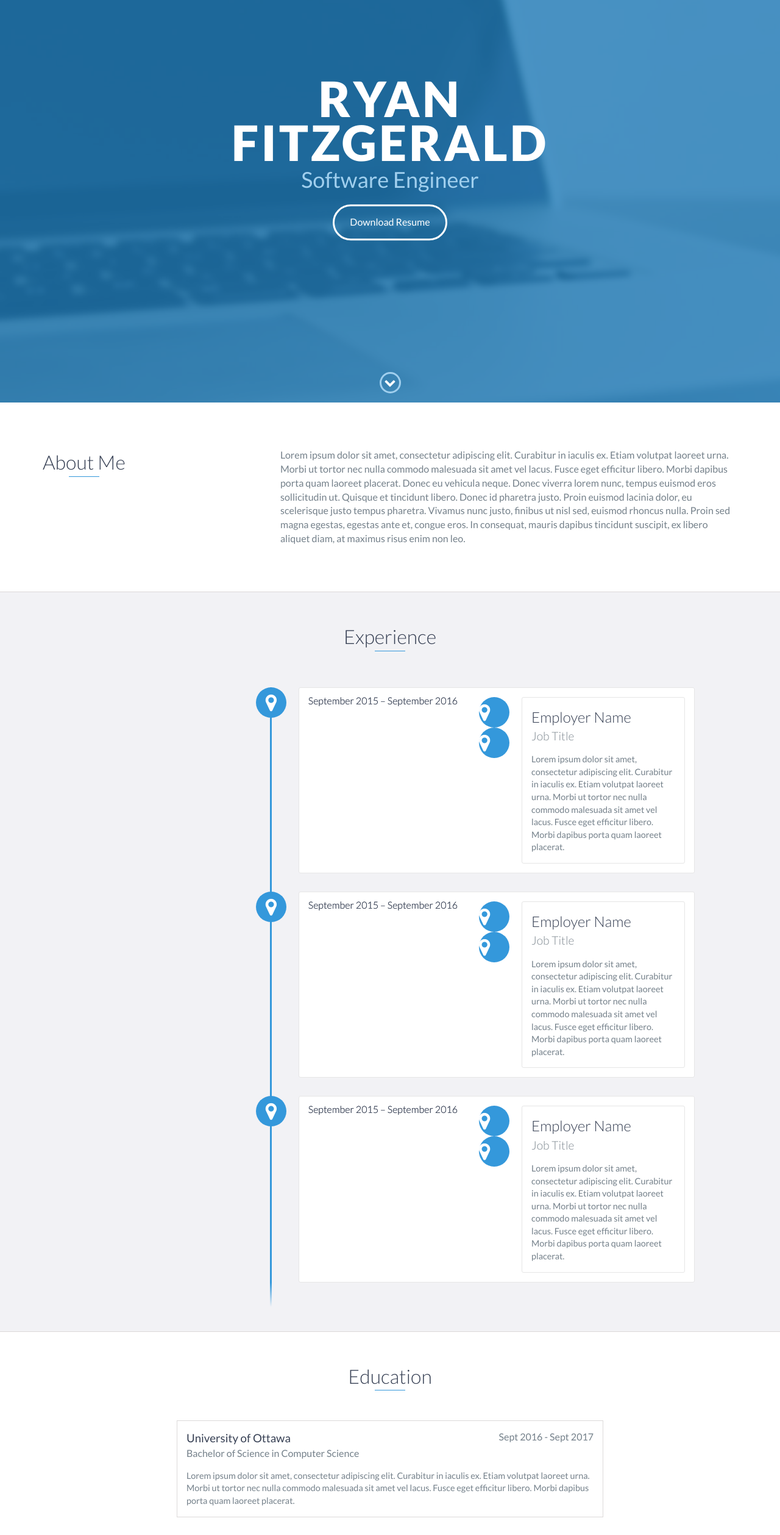
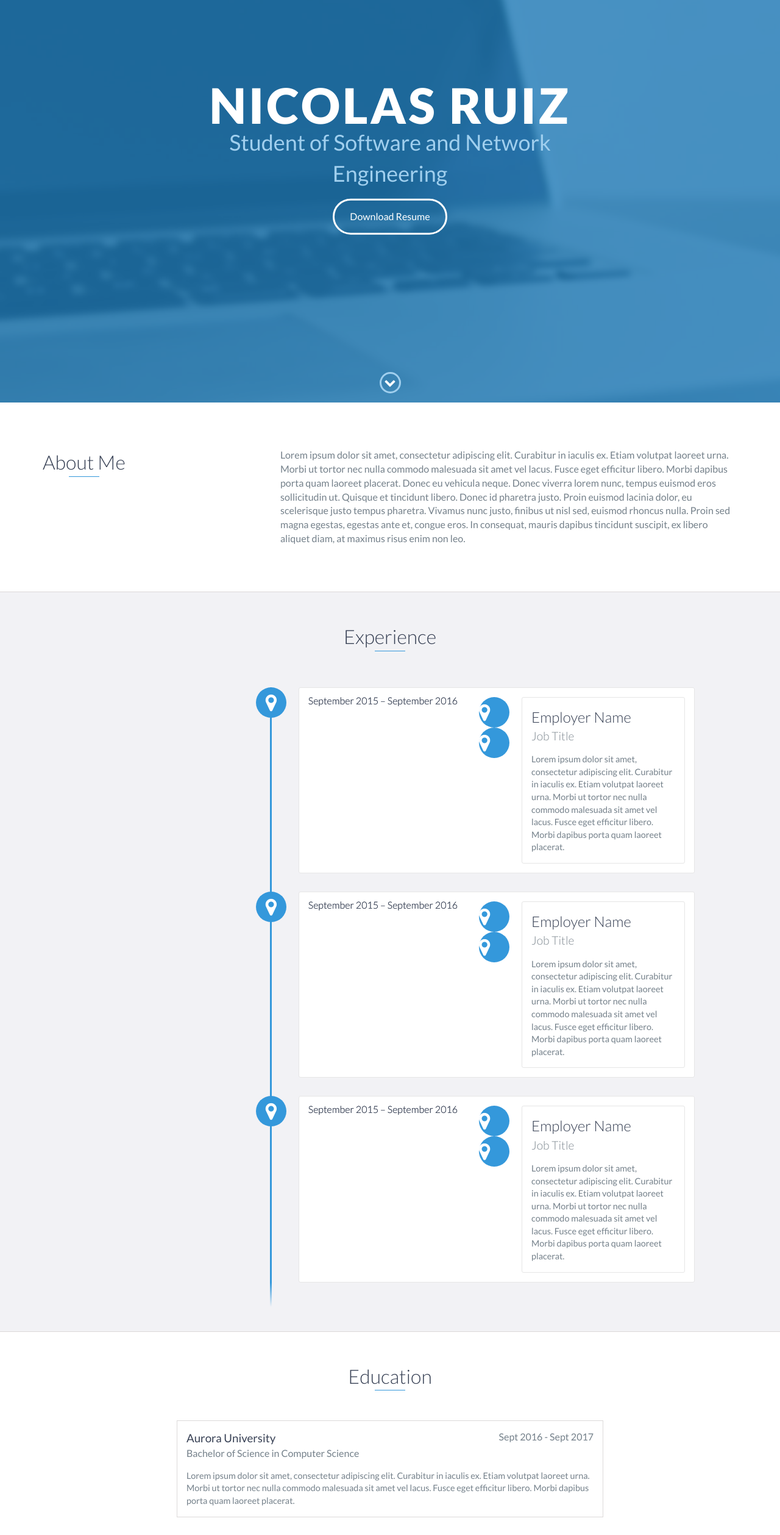
Before and after one commit to nruiz04/nruiz04.github.io, a website: page index.html in a window 1280 px wide. Shown: the part 140-2657 px from the top of the page at 61% size. Drawn offline with nearby package versions, Linux system fonts and the light colour scheme.

Commit message:
Update index.html

```diff
--- a/index.html
+++ b/index.html
@@ -5,7 +5,7 @@
     <meta charset="utf-8">
     <meta http-equiv="X-UA-Compatible" content="IE=edge">
     <meta name="viewport" content="width=device-width, initial-scale=1">
-    <title>My Portfolio</title>
+    <title>Nicolas Ruiz</title>
 	<link rel="shortcut icon" href="favicon.ico" type="image/x-icon">
 	<link rel="icon" href="favicon.ico" type="image/x-icon">
     <link href="https://fonts.googleapis.com/css?family=Lato:300,400,700,900" rel="stylesheet">
@@ -48,8 +48,8 @@
 
     <div id="lead">
         <div id="lead-content">
-            <h1>Ryan Fitzgerald</h1>
-            <h2>Software Engineer</h2>
+            <h1>Nicolas Ruiz</h1>
+            <h2>Student of Software and Network Engineering</h2>
             <a href="#" class="btn-rounded-white">Download Resume</a>
         </div>
         <!-- End #lead-content -->
@@ -116,7 +116,7 @@
     <div id="education">
         <h2 class="heading">Education</h2>
         <div class="education-block">
-            <h3>University of Ottawa</h3>
+            <h3>Aurora University</h3>
             <span class="education-date">Sept 2016 - Sept 2017</span>
             <h4>Bachelor of Science in Computer Science</h4>
             <p>
@@ -126,7 +126,7 @@
         <!-- End .education-block -->
 
         <div class="education-block">
-            <h3>University of Ottawa</h3>
+            <h3>Aurora University</h3>
             <span class="education-date">Sept 2016 - Sept 2017</span>
             <h4>Bachelor of Science in Computer Science</h4>
             <ul>
```
